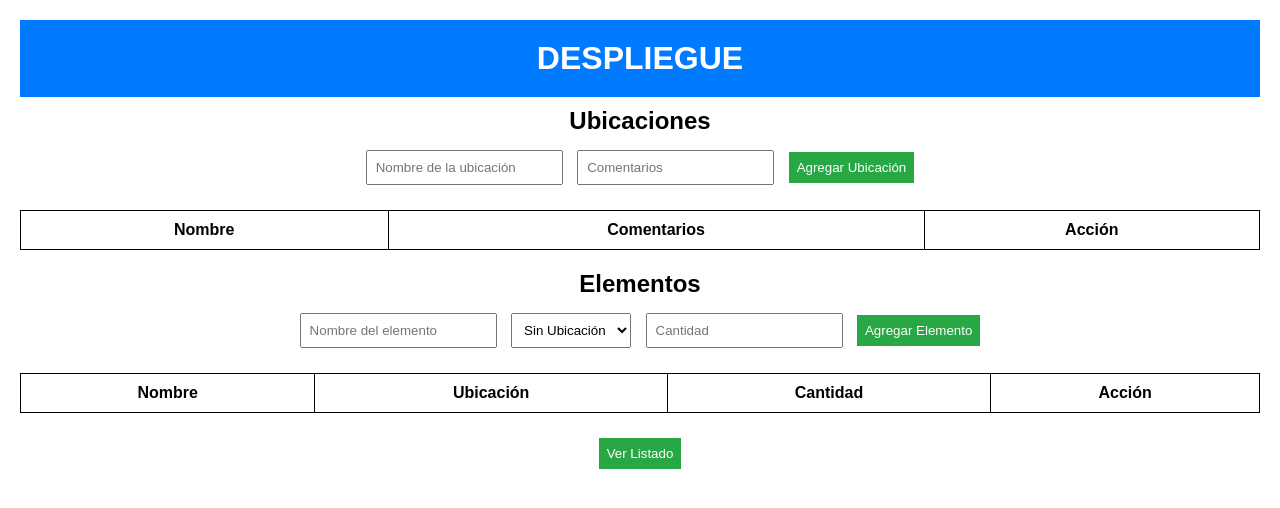
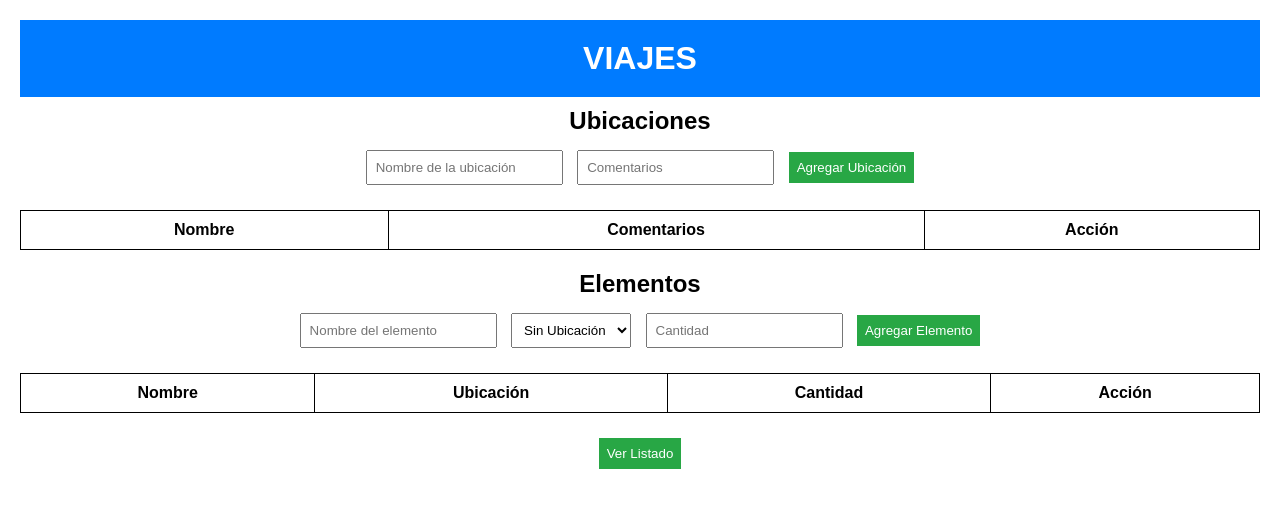
Before and after one commit to pepecarave/pwa-almacen, a plain HTML site: page index.html in a window 1280 px wide. Drawn offline with Linux system fonts and the light colour scheme.

Commit message:
Update index.html

```diff
--- a/index.html
+++ b/index.html
@@ -9,7 +9,7 @@
 </head>
 <body>
     <header>
-        <h1>DESPLIEGUE</h1>
+        <h1>VIAJES</h1>
     </header>
 
     <section>
```
